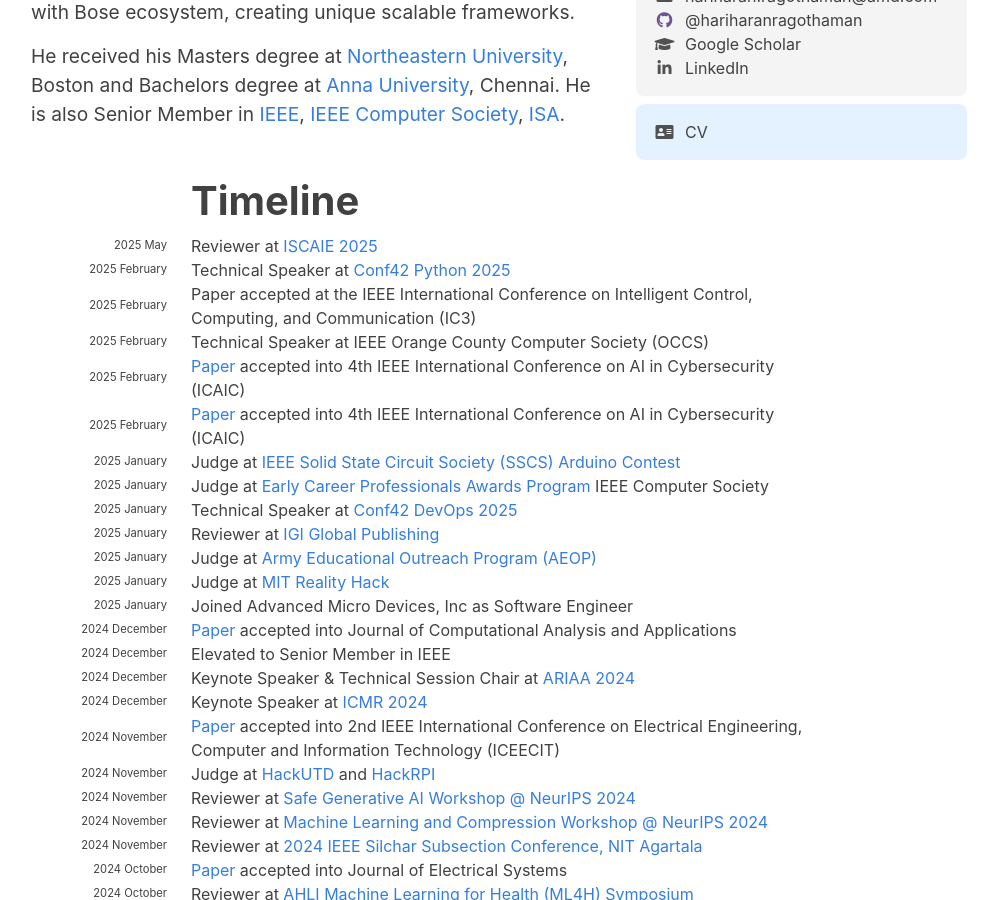
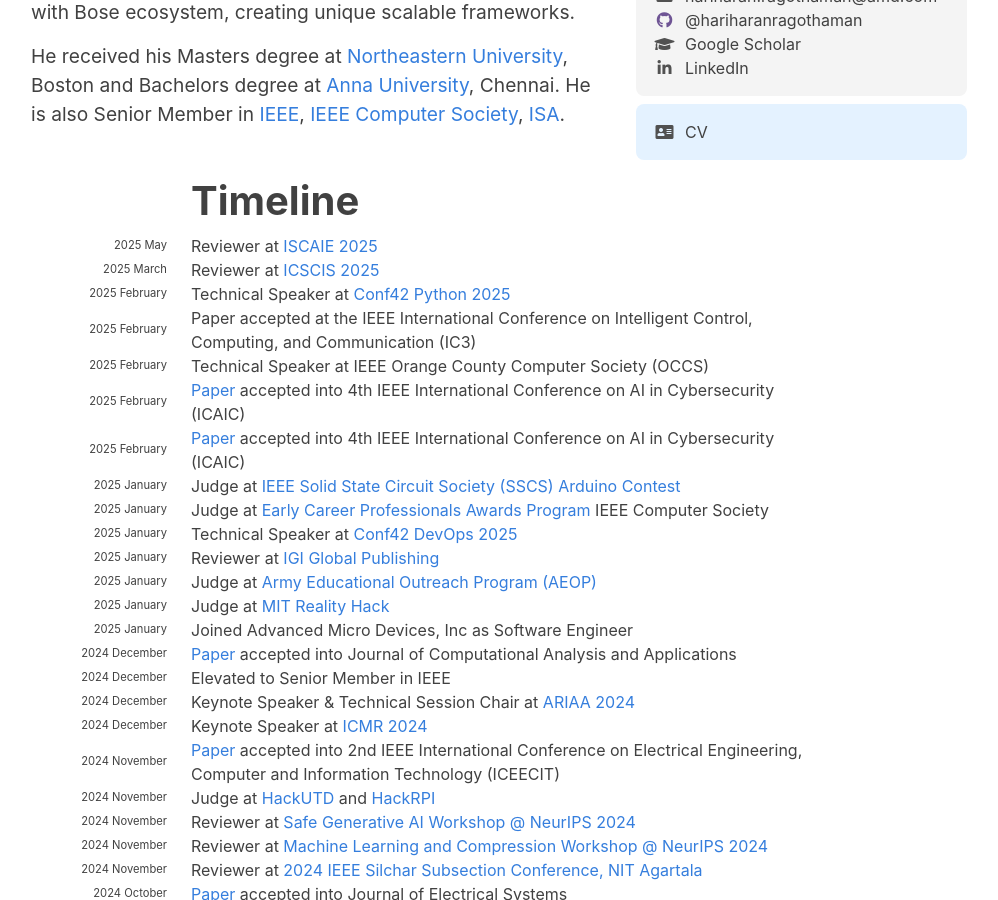
Before and after one commit to hariharanragothaman/hariharanragothaman.github.io, a Jekyll site: the page built from index.md, in a window 1280 px wide and 900 px high, scrolled down 652 px. Shown: the whole window, without its empty margins (141-1139 px from the left). Built offline with Jekyll 4.4.1, drawn with Linux system fonts in a browser that asks for light colours; nearby versions of some CDN libraries; some web fonts are replaced.

Commit message:
Polishes and Updates

```diff
--- a/_data/news.yaml
+++ b/_data/news.yaml
@@ -1,4 +1,4 @@
-# For Reviewing - 'month' is when the reviewing activity was done?
+# For Reviewing - 'month' is when the event o(or) conference happened.
 # For Papers - 'month' is when the conference happened for conferences | For Journals when it was accepted.
 # For other events 'month' is exactly when the event occured.
 
@@ -11,6 +11,10 @@
 
 
 #-------------------------------------------- March  ------------------------------------------------------------------------------------------------------------------------------------------------------
+
+- year: 2025
+  year-extra: March
+  description: Reviewer at <a href="https://conference.poornima.edu.in/icscis/committee.html">ICSCIS 2025</a>
 
 
 #-------------------------------------------- February ------------------------------------------------------------------------------------------------------------------------------------------------------
```
